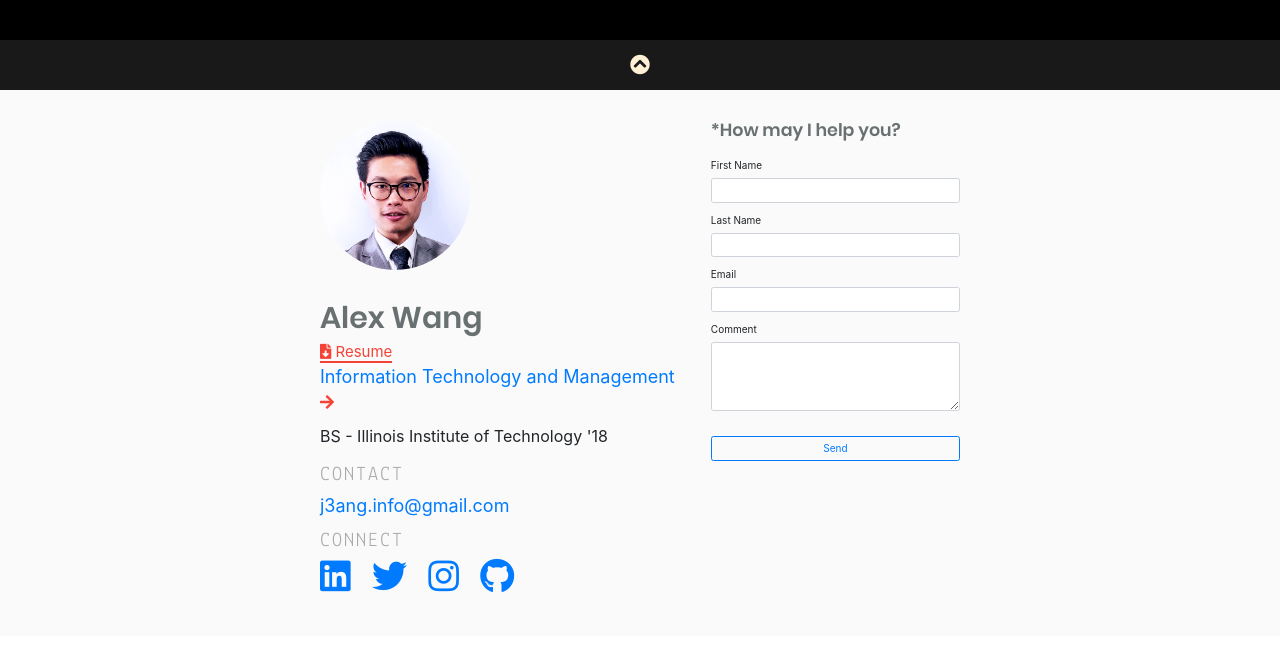
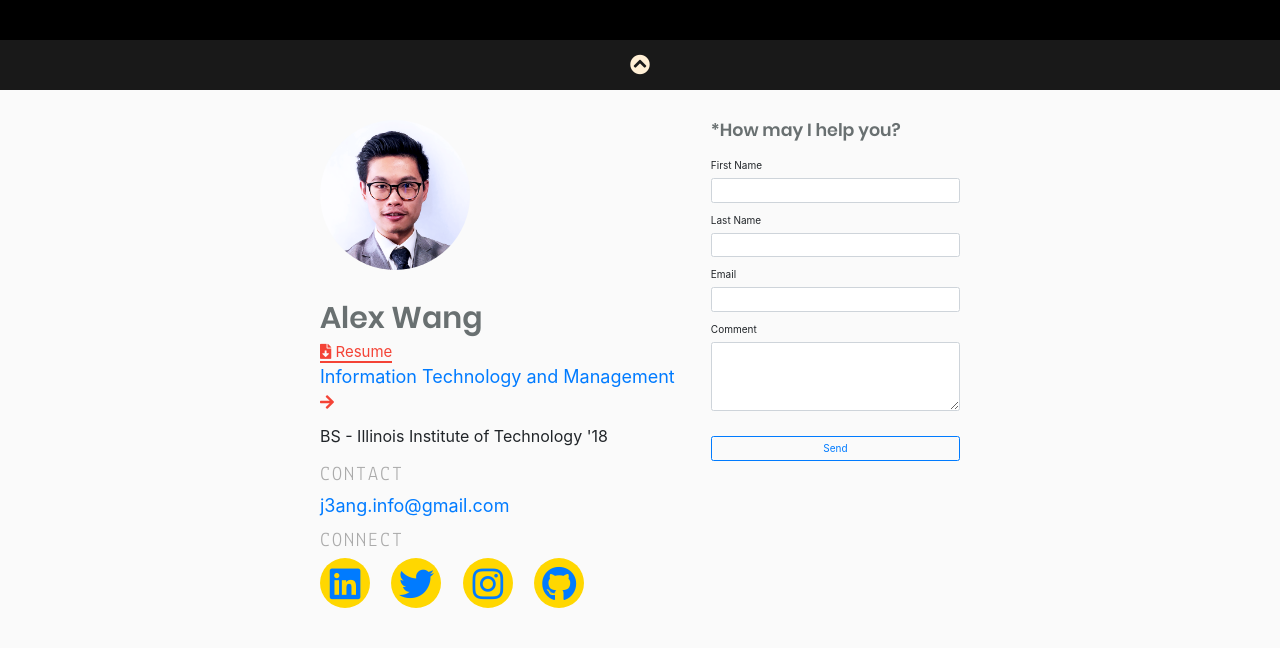
Before and after one commit to jwang206/j3ang, a Jekyll site: the page built from index.html, in a window 1280 px wide. Shown: the part 1746-2394 px from the top of the page. Built offline with Jekyll 4.4.1, drawn with Linux system fonts in a browser that asks for light colours.

Commit message:
change social icons style - add yellow circle background

```diff
--- a/assets/scss/_layout.scss
+++ b/assets/scss/_layout.scss
@@ -475,6 +475,18 @@
         font-size: 1.8rem;
     }
 
+    .social-icons a {
+        background: gold;
+        margin-right: 1rem;
+        height: 50px;
+        width: 50px;
+        display: flex;
+        justify-content: center;
+        align-items: center;
+        border-radius: 50%;
+        text-decoration: none !important;
+    }
+
     p {
         font-size: 1.6rem;
     }
@@ -489,7 +501,6 @@
             color: black;
         }
     }
-}
 
     .contact,
     .follow {
@@ -502,13 +513,16 @@
 
     .fab {
         font-size: 3.5rem;
-    padding-right: 1rem;
+        padding: 0;
     }
 
     #form_wrapper {
         max-width: 350px !important;
         border-radius: 5px;
     }
+}
+
+
 
 ul#categories {
     display: flex;
```
Also changed, not shown: 1 other file. Lines whose indentation alone changed are shown as unchanged.
